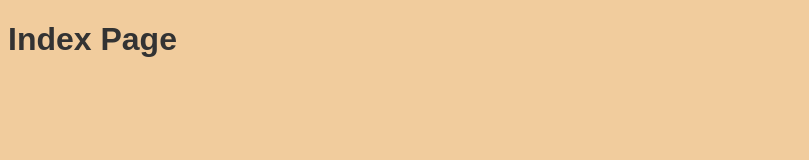
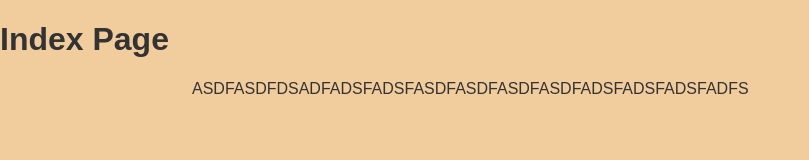
Before and after one commit to wuyeelok/css-variable-crash, a plain HTML site: page index.html in a window 1280 px wide. Shown: the whole page, without its empty margins (0-809 px from the left). Drawn offline with Linux system fonts and the light colour scheme.

Commit message:
More examples

```diff
--- a/css/app.css
+++ b/css/app.css
@@ -2,10 +2,18 @@
     --main-bg-color: #f1cc9d;
     --main-txt-color: #333;
     --typical-font-family: Arial, Helvetica, sans-serif;
+    --container-width: 70%;
 }
 
 body {
+    margin: 0;
+    padding: 0;
     font-family: var(--typical-font-family);
     background-color: var(--main-bg-color);
     color: var(--main-txt-color);
 }
+
+.container {
+    width: var(--container-width);
+    margin: 20px auto;
+}
--- a/index.html
+++ b/index.html
@@ -14,6 +14,10 @@
 <body>
     <h1>Index Page</h1>
 
+    <div class="container">
+        <p>ASDFASDFDSADFADSFADSFASDFASDFASDFASDFADSFADSFADSFADFS</p>
+    </div>
+
     <script src="./js/app.js"></script>
 </body>
 
```
